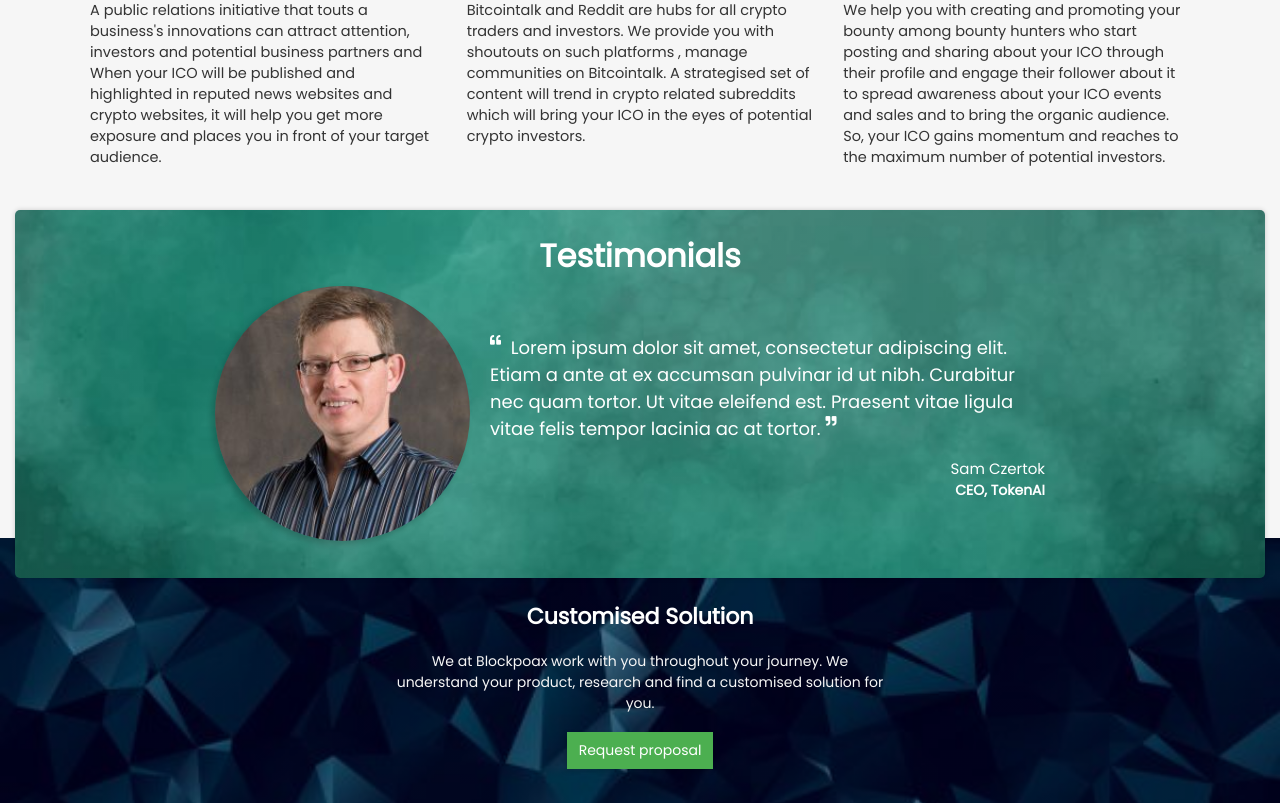
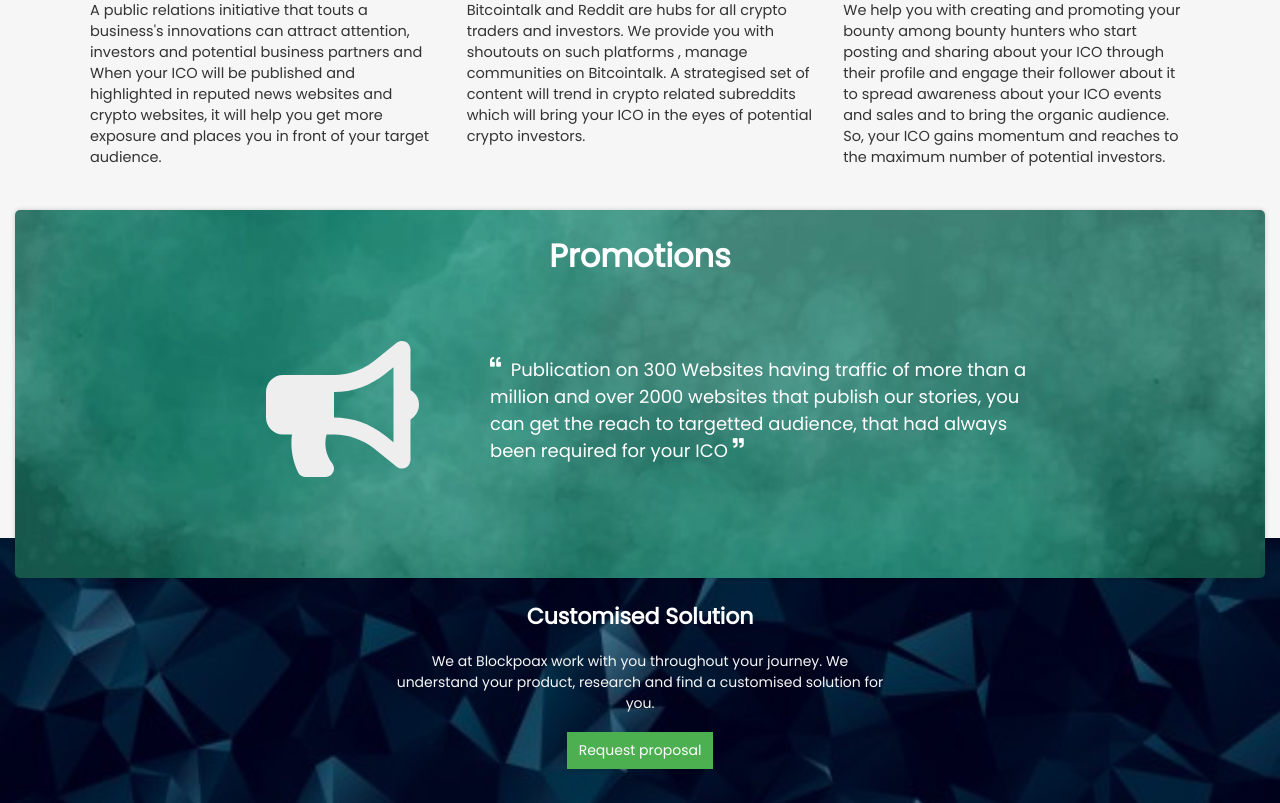
Before and after one commit to jatinlal1994/blockpoax, a Django app: page / in a window 1280 px wide. Shown: the part 1153-1956 px from the top of the page. Run offline with Django 3.2, Linux system fonts and the light colour scheme; some libraries are stand-ins or nearby versions.

Commit message:
Pushing complete website

```diff
--- a/raws/scss/public/_base.scss
+++ b/raws/scss/public/_base.scss
@@ -136,7 +136,7 @@ html{scroll-behavior: smooth;}
 		#testimonial-container{width: calc(100% - 30px);max-width: 850px;margin: 6px auto 30px auto;
 			#testimonial-vertical{display: table-cell;vertical-align: middle;}
 			#testimonial-image{width: 30%;
-				img{width: 100%;@include border-radius(50%);@include box-shadow(-3px 3px 6px 0 rgba(0,0,0,0.2));}
+				svg, img{width: 60%;margin: 55px auto;color: #eee;display: block;}
 			}
 			#testimonial-content{width: 70%;padding: 20px;display: table;height: 262px;
 				#testimonial-words{margin-bottom: 15px;
--- a/templates/public/pages/home.html
+++ b/templates/public/pages/home.html
@@ -163,22 +163,23 @@
 
 	<div id="services">
 		<div id="testimonial">
-			<p id="testimonial-section-title">Testimonials</p>
+			<p id="testimonial-section-title">Promotions</p>
 			<div id="testimonial-container" class="mrow">
 				<div id="testimonial-image" class="left">
-					<img src="{% static 'images/sam.jpg' %}" alt="testimonial-image">
+					<!--<img src="{% static 'images/bullhorn-solid.svg' %}" alt="testimonial-image">-->
+					<svg aria-hidden="true" data-prefix="fas" data-icon="bullhorn" class="svg-inline--fa fa-bullhorn fa-w-18" role="img" xmlns="http://www.w3.org/2000/svg" viewBox="0 0 576 512"><path fill="currentColor" d="M576 240c0-23.63-12.95-44.04-32-55.12V32.01C544 23.26 537.02 0 512 0c-7.12 0-14.19 2.38-19.98 7.02l-85.03 68.03C364.28 109.19 310.66 128 256 128H64c-35.35 0-64 28.65-64 64v96c0 35.35 28.65 64 64 64h33.7c-1.39 10.48-2.18 21.14-2.18 32 0 39.77 9.26 77.35 25.56 110.94 5.19 10.69 16.52 17.06 28.4 17.06h74.28c26.05 0 41.69-29.84 25.9-50.56-16.4-21.52-26.15-48.36-26.15-77.44 0-11.11 1.62-21.79 4.41-32H256c54.66 0 108.28 18.81 150.98 52.95l85.03 68.03a32.023 32.023 0 0 0 19.98 7.02c24.92 0 32-22.78 32-32V295.13C563.05 284.04 576 263.63 576 240zm-96 141.42l-33.05-26.44C392.95 311.78 325.12 288 256 288v-96c69.12 0 136.95-23.78 190.95-66.98L480 98.58v282.84z"></path></svg>
 				</div>
 				<div id="testimonial-content" class="left">
 					<div id="testimonial-vertical">
 						<div id="testimonial-words">
-							<p><i class="fas fa-quote-left"></i> Lorem ipsum dolor sit amet, consectetur adipiscing elit. Etiam a ante at ex accumsan pulvinar id ut nibh. Curabitur nec quam tortor. Ut vitae eleifend est. Praesent vitae ligula vitae felis tempor lacinia ac at tortor.<i class="fas fa-quote-right"></i></p>
+							<p><i class="fas fa-quote-left"></i> Publication on 300 Websites having traffic of more than a million and over 2000 websites that publish our stories, you can get the reach to targetted audience, that had always been required for your ICO<i class="fas fa-quote-right"></i></p>
 						</div>
-						<div id="sayer-name">
+						<!--<div id="sayer-name">
 							<p>Sam Czertok</p>
 						</div>
 						<div id="sayer-desg">
 							<p>CEO, TokenAI</p>
-						</div>
+						</div>-->
 					</div>
 				</div>
 			</div>
```
Also changed, not shown: dist/css/public.css, dist/images/bullhorn-solid.svg (added), 2 other files.
